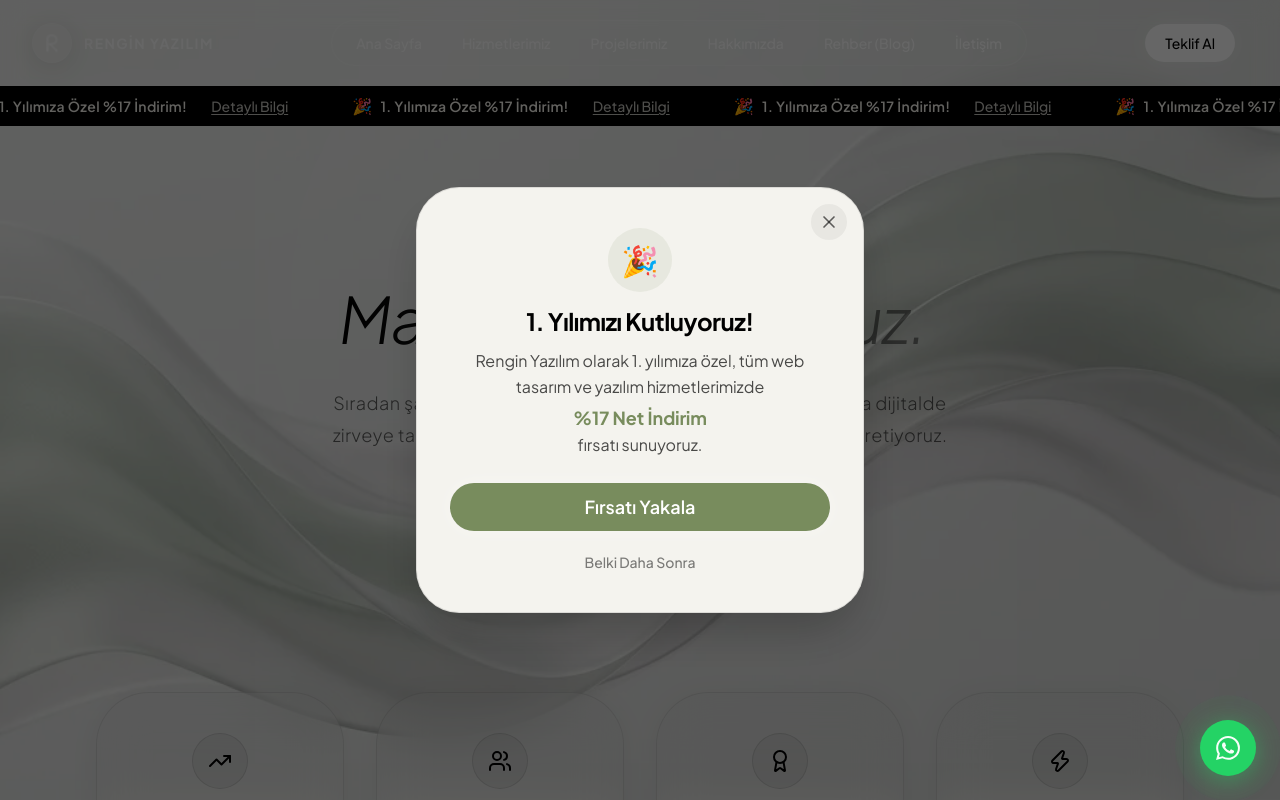
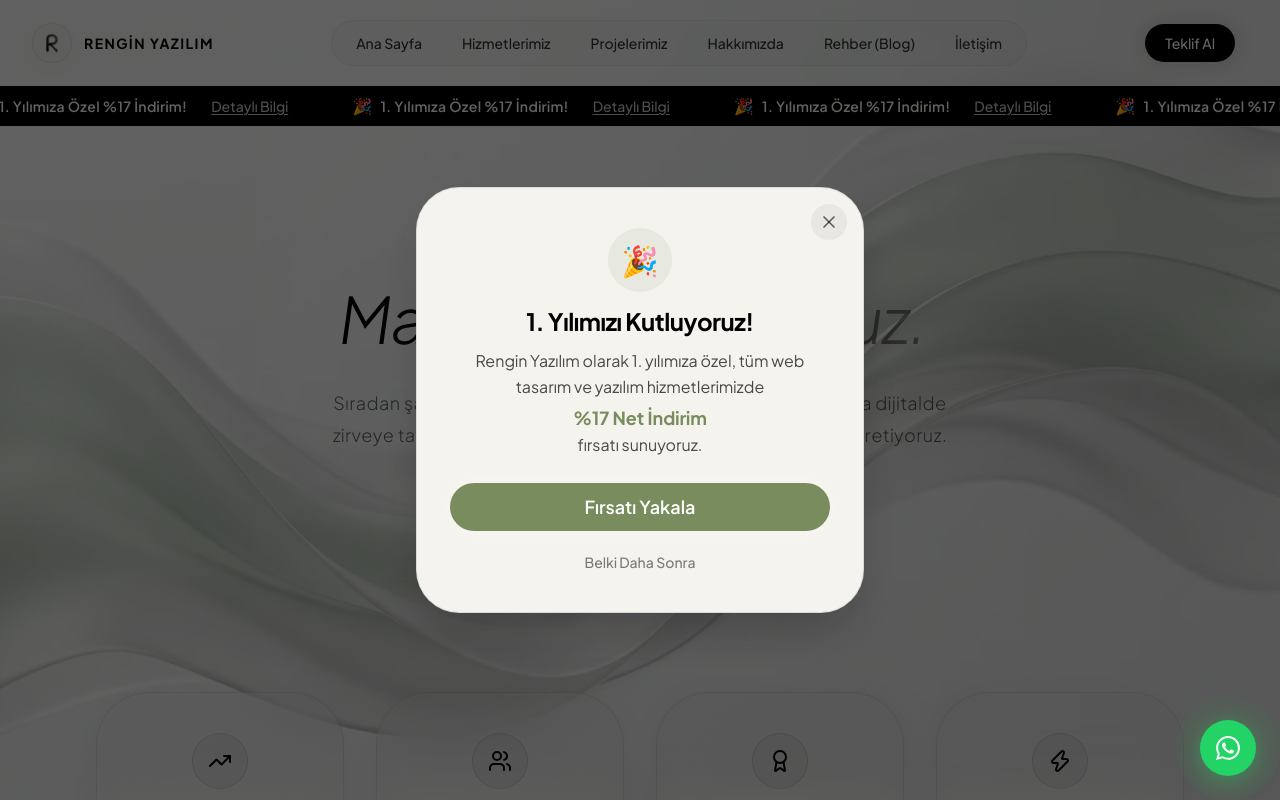
Before and after one commit to ipekyuzemre-png/mei, a Next.js app: page / in a window 1280 px wide. Shown: the top 800 px of the page. Built offline with nearby package versions, Linux system fonts and the light colour scheme.

Commit message:
Update Navbar.jsx

```diff
--- a/src/components/Navbar.jsx
+++ b/src/components/Navbar.jsx
@@ -106,7 +106,7 @@ export default function Navbar() {
 
   const currentStyle = sectionStyles[activeSection] || sectionStyles.hero;
   const isLight = currentStyle.theme === "light";
-  const showDarkText = isLight && (isScrolled || !isHomePage);
+  const showDarkText = isLight;
 
   return (
     <>
```
